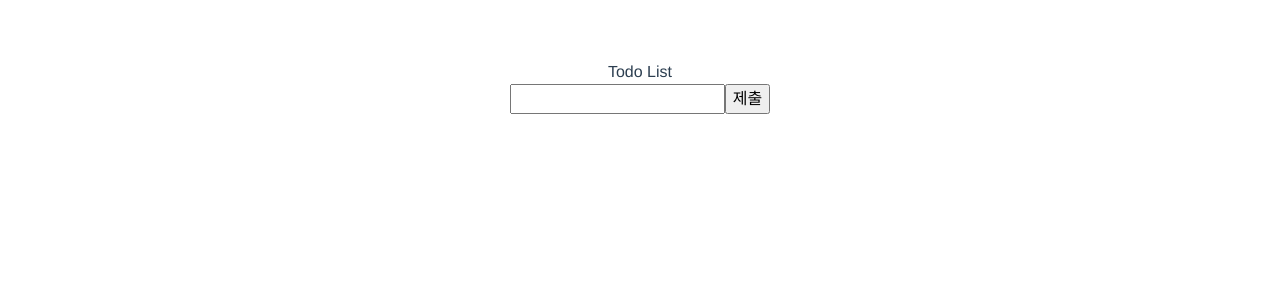
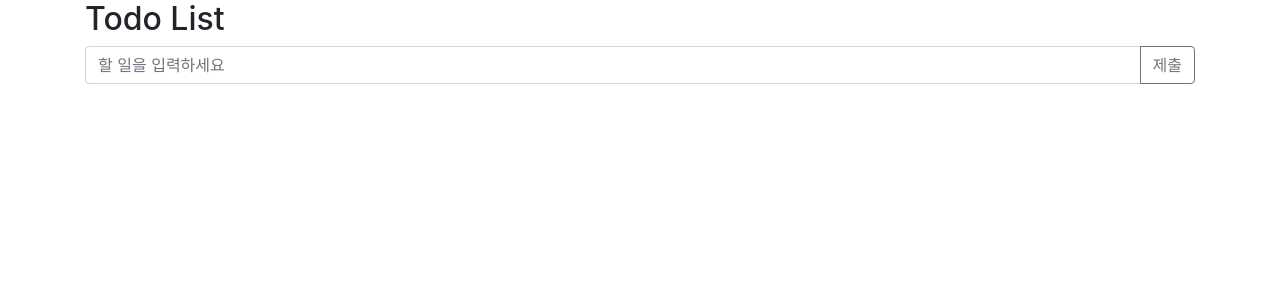
Before and after one commit to CaesiumY/vue-django-stagram, a Vue app in the folder vue-todo/: page / in a window 1280 px wide. Shown: the top 300 px of the page. Built offline with nearby package versions, Linux system fonts and the light colour scheme.

Commit message:
style: Change header & list style

```diff
--- a/vue-todo/src/App.vue
+++ b/vue-todo/src/App.vue
@@ -1,19 +1,35 @@
 <template>
   <div id="app">
-    <header>Todo List</header>
-    <section class="input">
-      <input type="text" name id="todoInput" v-model="value" @keyup.enter="addItem" />
-      <input type="button" @click="addItem" value="제출" />
-    </section>
-    <section>
-      <ol>
-        <li v-for="(item, index) in list" :key="index">
-          <input class="item" type="text" readonly :value="item" ref="item" />
-          <button ref="modifyBtn" @click="modifyItem(index)">수정</button>
-          <button @click="removeItem(index)">삭제</button>
-        </li>
-      </ol>
-    </section>
+    <div class="container">
+      <h2>Todo List</h2>
+      <div class="input-group mb-3">
+        <input
+          class="form-control"
+          type="text"
+          id="todoInput"
+          v-model="value"
+          @keyup.enter="addItem"
+          placeholder="할 일을 입력하세요"
+        />
+        <div class="input-group-append">
+          <button class="btn btn-outline-secondary" type="button" @click="addItem">제출</button>
+        </div>
+      </div>
+
+      <section>
+        <ul class="list-group">
+          <li
+            class="list-group-item d-flex justify-content-between align-items-center"
+            v-for="(item, index) in list"
+            :key="index"
+          >
+            <input class="item mr-3" type="text" readonly :value="item" ref="item" />
+            <button class ref="modifyBtn" @click="modifyItem(index)">수정</button>
+            <button @click="removeItem(index)">삭제</button>
+          </li>
+        </ul>
+      </section>
+    </div>
   </div>
 </template>
 
@@ -89,12 +105,15 @@ export default {
 </script>
 
 <style>
-#app {
-  font-family: "Avenir", Helvetica, Arial, sans-serif;
-  -webkit-font-smoothing: antialiased;
-  -moz-osx-font-smoothing: grayscale;
-  text-align: center;
-  color: #2c3e50;
-  margin-top: 60px;
+input {
+  border: none;
+  font-size: 1.2rem;
+}
+.item {
+  flex-grow: 1;
+}
+
+.item:focus {
+  outline: none;
 }
 </style>
```
